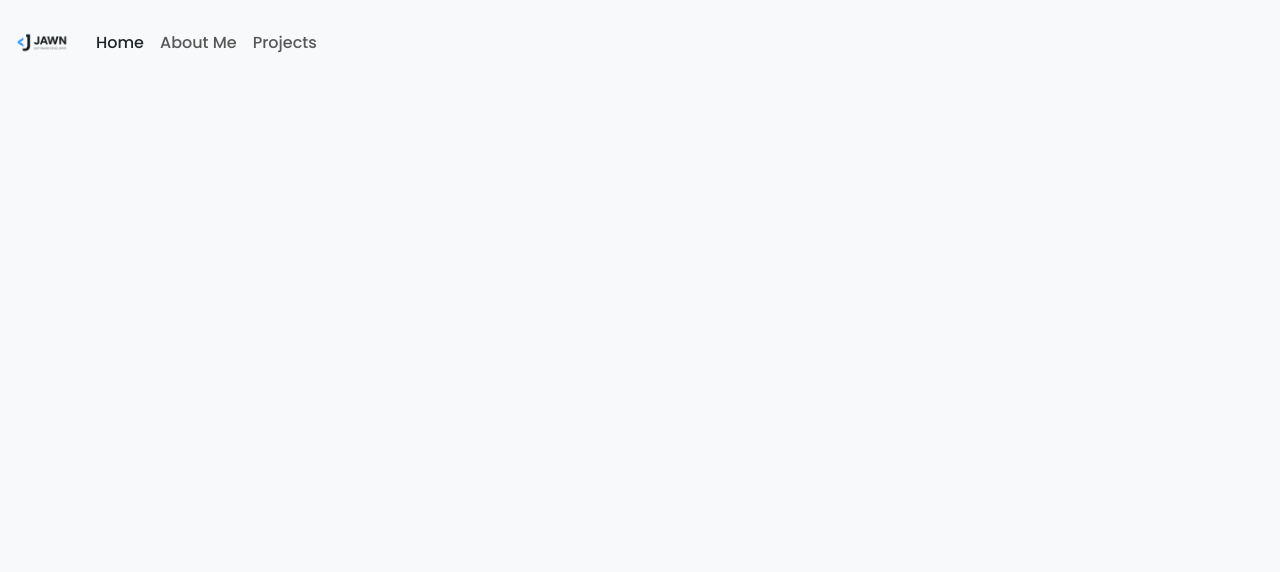
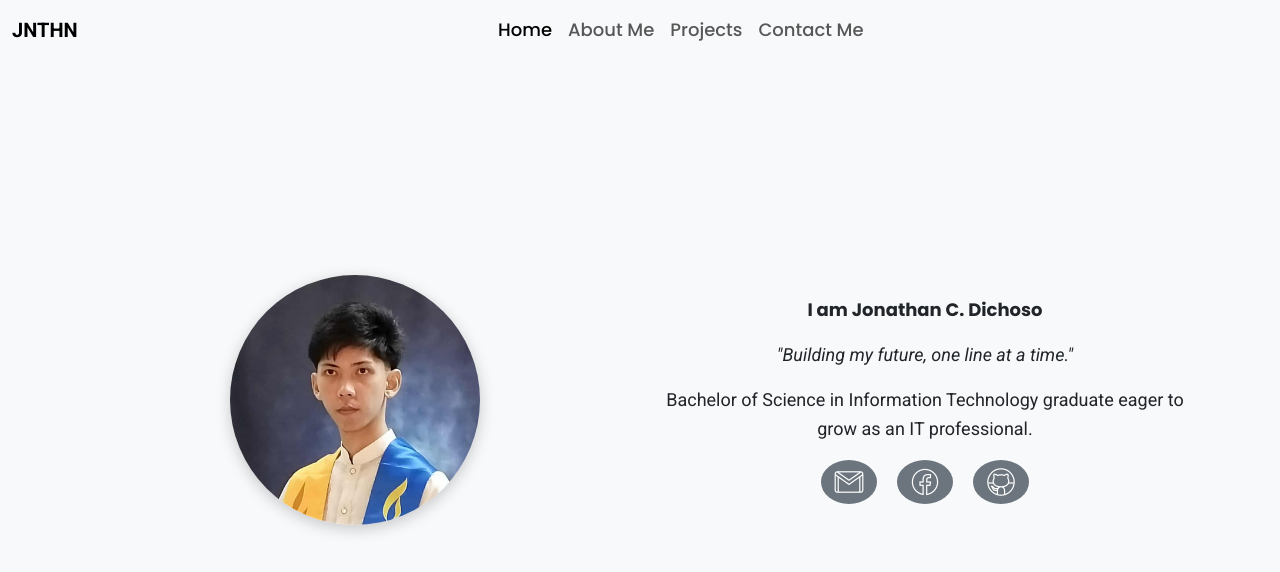
Before and after one commit to dichosojonathanc/portfolio, a plain HTML site: page index.html in a window 1280 px wide. Drawn offline with nearby package versions, Linux system fonts and the light colour scheme.

Commit message:
changes to the html and css properties, also added home section

```diff
--- a/index.html
+++ b/index.html
@@ -6,8 +6,12 @@
   <meta name="viewport" content="width=device-width, initial-scale=1.0">
   <link href="https://cdn.jsdelivr.net/npm/bootstrap@5.3.8/dist/css/bootstrap.min.css" rel="stylesheet"
     integrity="sha384-sRIl4kxILFvY47J16cr9ZwB07vP4J8+LH7qKQnuqkuIAvNWLzeN8tE5YBujZqJLB" crossorigin="anonymous">
-  <link href="https://fonts.googleapis.com/css2?family=Poppins:ital,wght@0,100;0,200;0,300;0,400;0,500;0,600;0,700;0,800;0,900;1,100;1,200;1,300;1,400;1,500;1,600;1,700;1,800;1,900&family=Roboto:ital,wght@0,100..900;1,100..900&display=swap" rel="stylesheet">
-  <link href="https://fonts.googleapis.com/css2?family=Roboto:ital,wght@0,100..900;1,100..900&display=swap" rel="stylesheet">
+  <link
+    href="https://fonts.googleapis.com/css2?family=Poppins:ital,wght@0,100;0,200;0,300;0,400;0,500;0,600;0,700;0,800;0,900;1,100;1,200;1,300;1,400;1,500;1,600;1,700;1,800;1,900&family=Roboto:ital,wght@0,100..900;1,100..900&display=swap"
+    rel="stylesheet">
+  <link href="https://fonts.googleapis.com/css2?family=Roboto:ital,wght@0,100..900;1,100..900&display=swap"
+    rel="stylesheet">
+  <link href="https://cdnjs.cloudflare.com/ajax/libs/aos/2.3.4/aos.css" rel="stylesheet">
   <link rel="stylesheet" href="styles.css">
   <script src="https://cdn.jsdelivr.net/npm/bootstrap@5.3.8/dist/js/bootstrap.bundle.min.js"
     integrity="sha384-FKyoEForCGlyvwx9Hj09JcYn3nv7wiPVlz7YYwJrWVcXK/BmnVDxM+D2scQbITxI"
@@ -15,30 +19,79 @@
   <title>Portfolio</title>
 </head>
 
-<body class="bg-offwhite">
-  <nav class="navbar navbar-expand-lg navbar-light bg-offwhite">
+<body class="bg-offwhite" data-bs-spy="scroll" data-bs-target=".navbar" data-bs-offset="70" tabindex="0">
+  <nav class="navbar navbar-expand-lg navbar-light bg-offwhite fixed-top">
     <div class="container-fluid">
-      <a href="" class="navbar-brand">
-        <img src="images/logo.png" alt="logo.png">
-      </a>
+      <a href="" class="navbar-brand fw-bold"> JNTHN </a>
       <button type="button" class="navbar-toggler" data-bs-toggle="collapse" data-bs-target="#navbarSupportedContent">
         <span class="navbar-toggler-icon"></span>
       </button>
       <div class="collapse navbar-collapse" id="navbarSupportedContent">
-        <ul class="navbar-nav me-auto mb-2 mb-lg-0">
+        <ul class="navbar-nav mx-auto mb-2 mb-lg-0">
           <li class="nav-item">
-            <a href="#" class="nav-link active text-charcoal">Home</a>
+            <a href="#home" class="nav-link">Home</a>
           </li>
           <li class="nav-item">
-            <a href="#" class="nav-link">About Me</a>
+            <a href="#about" class="nav-link">About Me</a>
           </li>
           <li class="nav-item">
-            <a href="#" class="nav-link">Projects</a>
+            <a href="#projects" class="nav-link">Projects</a>
+          </li>
+          <li class="nav-item">
+            <a href="#contact" class="nav-link">Contact Me</a>
           </li>
         </ul>
       </div>
     </div>
   </nav>
+
+  <section id="home" class="d-flex align-items-center min-vh-100">
+    <div class="container">
+      <div class="row align-items-center text-center">
+        <div class="col-12 col-md-6 d-flex justify-content-center p-3" data-aos="fade-up">
+          <img class="myphoto" src="images/myphoto.jpg" alt="My Photo">
+        </div>
+        <div class="col-12 col-md-6 d-flex flex-column justify-content-center p-3" data-aos="fade-up">
+          <p class="name text-charcoal">I am Jonathan C. Dichoso</p>
+          <p class="tagline text-charcoal">"Building my future, one line at a time."</p>
+          <p class="text-charcoal">Bachelor of Science in Information Technology graduate eager to grow as an IT
+            professional.</p>
+          <div>
+            <a href="https://mail.google.com/mail/?view=cm&fs=1&to=dichoso.jonathanc@gmail.com" target="_blank"
+              class="btn bg-grayish rounded-circle mx-2">
+              <img src="images/gmail-logo.png" alt="Gmail Logo">
+            </a>
+            <a href="https://www.facebook.com/jonathan.dichoso.09/" class="btn bg-grayish rounded-circle mx-2">
+              <img src="images/fb-logo.png" alt="Facebook Logo">
+            </a>
+            <a href="https://github.com/dichosojonathanc/" class="btn bg-grayish rounded-circle mx-2">
+              <img src="images/github-logo.png" alt="Github Logo">
+            </a>
+          </div>
+        </div>
+      </div>
+    </div>
+  </section>
+
+  <!-- <section id="about" class="p-5 bg-light" style="min-height:100vh;">
+    <div class="container">
+      <h2>About Me</h2>
+      <p>Write about yourself here.</p>
+    </div>
+  </section>
+
+  <section id="projects" class="p-5 bg-white" style="min-height:100vh;">
+    <div class="container">
+      <h2>Projects</h2>
+      <p>Showcase your work here.</p>
+    </div>
+  </section> -->
+
+  <script src="https://cdn.jsdelivr.net/npm/aos@2.3.4/dist/aos.js"></script>
+  <script>
+    AOS.init();
+  </script>
+
 </body>
 
 </html>
--- a/styles.css
+++ b/styles.css
@@ -1,5 +1,20 @@
-.bg-offwhite {background-color: #F8F9FA !important;}
-.text-charcoal {color: #212529 !important;}
+.bg-offwhite {
+  background-color: #F8F9FA !important;
+}
+
+.text-charcoal {
+  color: #212529 !important;
+}
+
+.bg-grayish {
+  background-color: #6C757D !important;
+}
+
+body {
+  font-family: 'Roboto', sans-serif;
+  font-size: 18px;
+  line-height: 1.6;
+}
 
 .navbar .nav-link {
   font-family: 'Poppins', sans-serif;
@@ -20,7 +35,28 @@
   margin-right: 1rem;
 }
 
+img.myphoto {
+  border-radius: 50%;
+  max-width: 250px;
+  height: auto;
+  box-shadow: 0 4px 15px rgba(0, 0, 0, 0.2);
+}
 
-body {
-  font-family: 'Roboto', sans-serif;
+img.myphoto:hover {
+  transform: scale(1.05);
+  transition: 0.3s ease;
 }
+
+p.tagline {
+  font-style: italic;
+}
+
+p.name {
+  font-family: 'Poppins', sans-serif;
+  font-weight: bold;
+}
+
+a:hover{
+  transform: scale(1.05);
+  transition: 0.3s ease;
+}
```
Also changed, not shown: images/fb-logo.png (added), images/github-logo.png (added), images/gmail-logo.png (added), images/logo.png (deleted), images/myphoto.jpg (added), images/photo.png (added).
